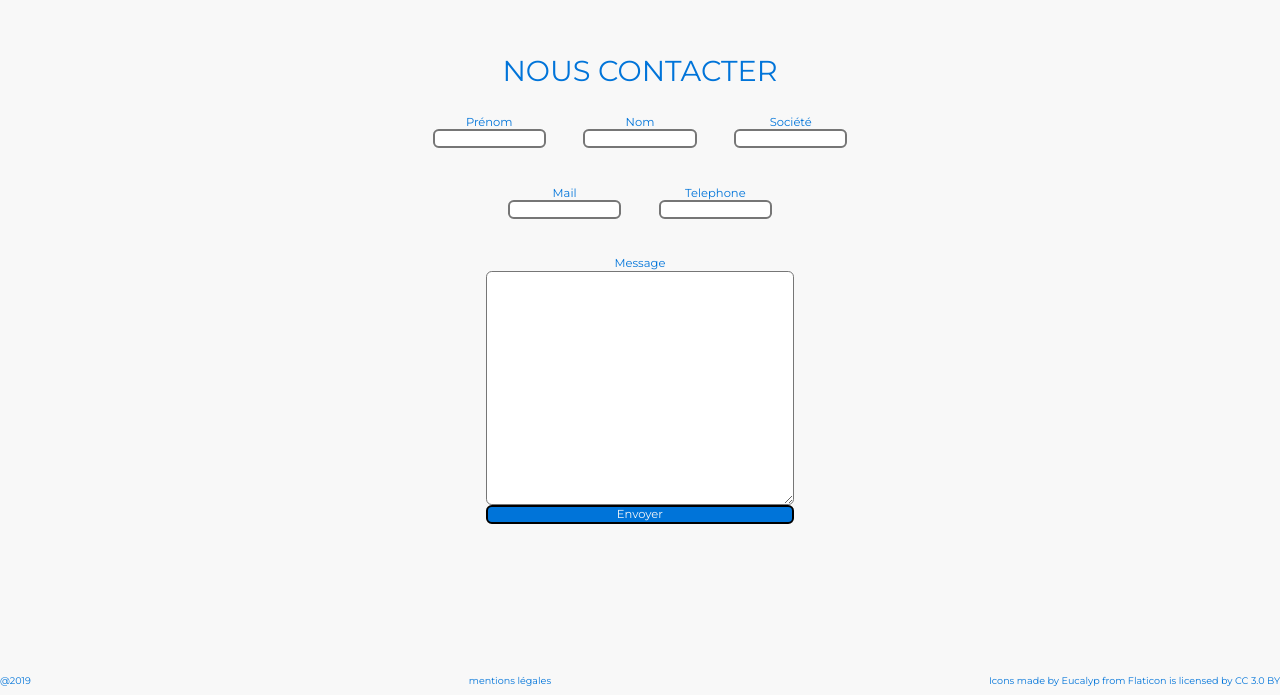
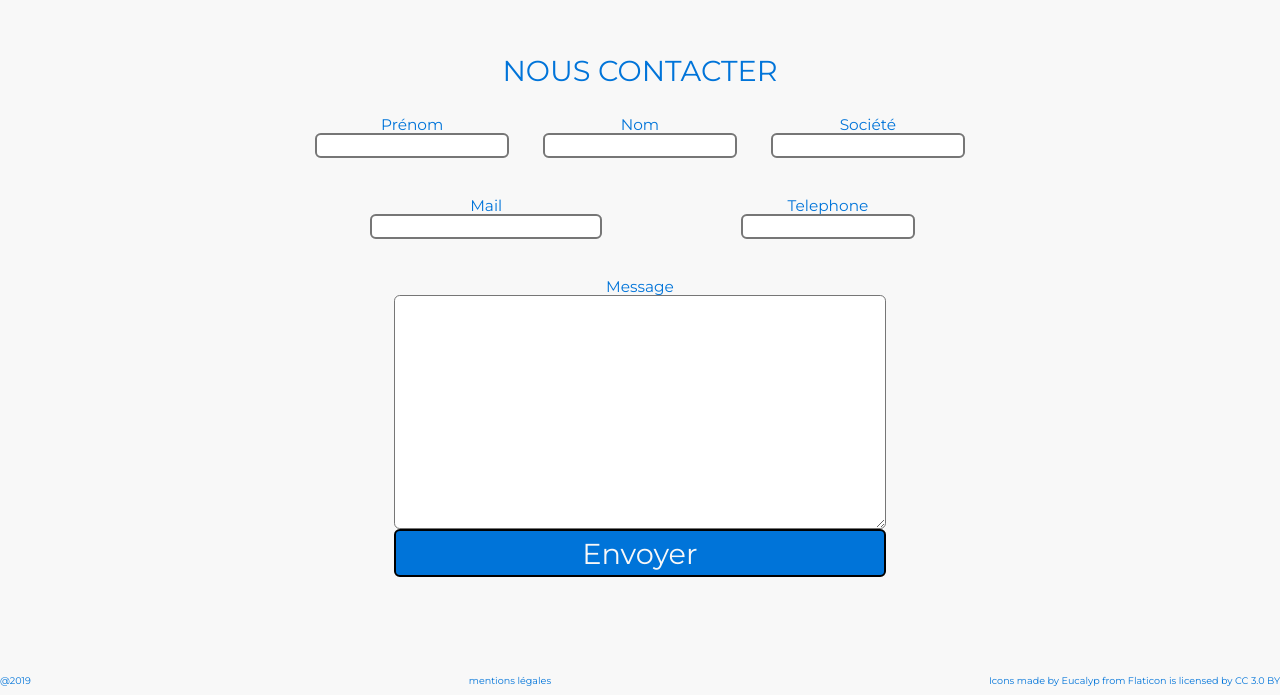
Before and after one commit to Markentoine/iecs, a plain HTML site: page index.html in a window 1280 px wide. Shown: the part 5375-6070 px from the top of the page. Drawn offline with Linux system fonts and the light colour scheme; a web font is replaced by a local one.

Commit message:
Modif form contact desktop.

```diff
--- a/styles/main.css
+++ b/styles/main.css
@@ -349,9 +349,7 @@ main {
     grid-row-end: 13;
 }
 
-.situation img {
-    width: 100%;
-}
+/*------------------------------------------CONTACT FORM----------------------------------------*/
 
 .contact {
     display: flex;
@@ -364,16 +362,16 @@ main {
 }
 
 form {
-    width: 50%;
+    width: 100%;
     display: flex;
     flex-direction: column;
-
+    align-items: center;
 }
 
 input {
-    width: 75%;
-    height: 1rem;
-    font-size: .6rem;
+    width: 85%;
+    height: 1.3rem;
+    font-size: .5rem;
     padding-left: .3rem;
     border-radius: .3rem;
     border-style: solid;
@@ -383,23 +381,30 @@ input[type=submit] {
     background-color: var(--logo);
     color: var(--bg);
     width: 90%;
+    height: 6vh;
+    font-size: 1.5rem;
 }
-
 
 #identity, #medias {
     display: flex;
-    justify-content: center;
+    justify-content: space-around;
     margin-bottom: 2rem;
+    width: 60%;
 }
 
 label {
-    font-size: 0.6rem;
+    font-size: 0.8rem;
 }
 
 .form-piece {
     display: flex;
     flex-direction: column;
     align-items: center;
+    width: 40%;
+}
+
+#medias .form-piece:last-child {
+    width: 30%;
 }
 
 textarea {
@@ -412,13 +417,15 @@ textarea {
 
 #messageArea {
     display: flex;
+    width: 60%;
     justify-content: center;
 }
 
 #messageArea .form-piece {
-    width: 60%;
+    width: 80%;
 }
 
+/*----------------------------FOOTER--------------------------------------------*/
 
 footer {
     display: flex;
```
